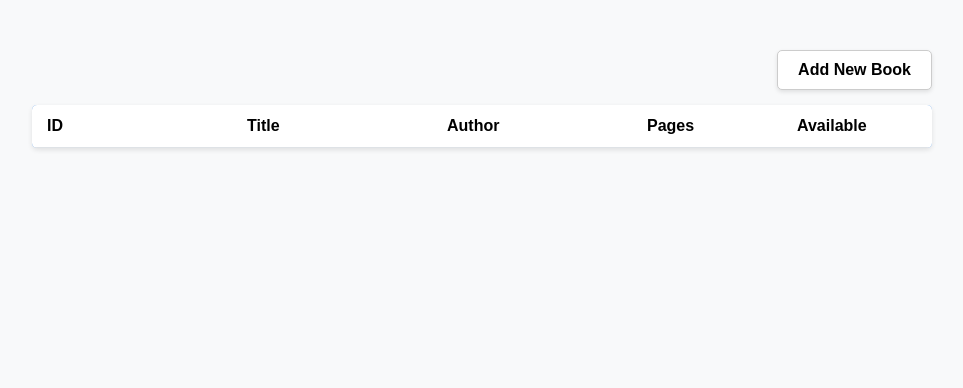
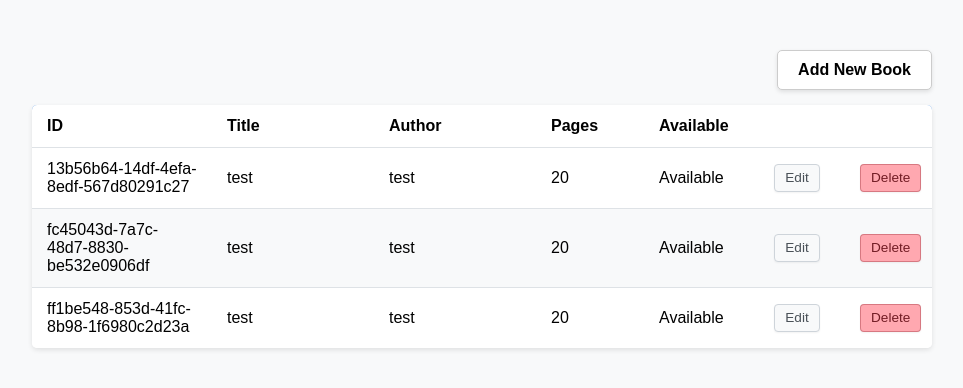
Before and after one commit to ResKyuu/TOP-Library, a plain HTML site: page index.html in a window 1280 px wide. Shown: the whole page, without its empty margins (158-1121 px from the left). Drawn offline with Linux system fonts and the light colour scheme.

Commit message:
Project not yet finished. - Added 2 Buttons to Edit and delete a book - Finished logic for the button to delete a Book - To Do; Logic for the button to edit a Book

```diff
--- a/index.html
+++ b/index.html
@@ -47,7 +47,7 @@
         </form>
       </dialog>
       <button class="addBookBtn" id="showBookDialog">Add New Book</button>
-      <table>
+      <table id="book-table">
         <thead>
           <tr>
             <th>ID</th>
@@ -55,6 +55,8 @@
             <th>Author</th>
             <th>Pages</th>
             <th>Available</th>
+            <th></th>
+            <th></th>
           </tr>
         </thead>
         <tbody id="book-list">
--- a/script.js
+++ b/script.js
@@ -35,6 +35,7 @@ function displayBooks(myLibrary) {
         ? document.createTextNode("Available")
         : document.createTextNode("Not Available")
     );
+    createButtons(newRow, Book.id);
   });
 }
 
@@ -43,6 +44,7 @@ showButton.addEventListener("click", () => {
 });
 
 closeButton.addEventListener("click", () => {
+  dialog.close();
   dialog.querySelector("form").reset();
 });
 
@@ -84,7 +86,45 @@ addNewBookBtn.addEventListener("click", () => {
       ? document.createTextNode("Available")
       : document.createTextNode("Not Available")
   );
-
+  createButtons(newRow, uniqueID);
   form.reset();
   dialog.close();
 });
+
+function createButtons(row, bookId) {
+  const editBook = row.insertCell();
+  const deleteBook = row.insertCell();
+
+  const editButton = document.createElement("button");
+  editButton.classList.add("editButton");
+  editButton.textContent = "Edit";
+
+  const deleteButton = document.createElement("button");
+  deleteButton.classList.add("deleteButton");
+  deleteButton.textContent = "Delete";
+
+  editBook.appendChild(editButton);
+  deleteBook.appendChild(deleteButton);
+
+  editButton.addEventListener("click", () => {
+    console.log("Edit button clicked for row:", bookId);
+  });
+
+  deleteButton.addEventListener("click", () => {
+    row.remove(-1);
+    const bookLibraryIndex = myLibrary.findIndex((Book) => {
+      if (Book.id === bookId) {
+        return true;
+      } else {
+        return false;
+      }
+    });
+    console.log(bookLibraryIndex);
+    myLibrary.splice(bookLibraryIndex, 1);
+  });
+}
+
+addBookToLibrary(crypto.randomUUID(), "test", "test", 20, true);
+addBookToLibrary(crypto.randomUUID(), "test", "test", 20, true);
+addBookToLibrary(crypto.randomUUID(), "test", "test", 20, true);
+displayBooks(myLibrary);
--- a/style.css
+++ b/style.css
@@ -86,23 +86,38 @@ td {
 
 th:nth-child(1),
 td:nth-child(1) {
+  /* ID */
   width: 20%;
 }
 th:nth-child(2),
 td:nth-child(2) {
-  width: 20%;
+  /* Title */
+  width: 18%;
 }
 th:nth-child(3),
 td:nth-child(3) {
-  width: 20%;
+  /* Author */
+  width: 18%;
 }
 th:nth-child(4),
 td:nth-child(4) {
-  width: 15%;
+  /* Pages */
+  width: 12%;
 }
 th:nth-child(5),
 td:nth-child(5) {
-  width: 15%;
+  /* Available */
+  width: 12%;
+}
+th:nth-child(6), /* Edit Button Column */
+td:nth-child(6) {
+  width: 10%;
+  text-align: center; /* Center button */
+}
+th:nth-child(7), /* Delete Button Column */
+td:nth-child(7) {
+  width: 10%;
+  text-align: center; /* Center button */
 }
 
 dialog {
@@ -201,3 +216,103 @@ dialog .form-buttons {
   gap: 10px;
   margin-top: 15px;
 }
+
+/* Styles for dynamically added buttons */
+.editButton,
+.deleteButton {
+  padding: 6px 12px; /* Smaller padding for table buttons */
+  border-radius: 4px;
+  cursor: pointer;
+  font-weight: normal; /* Normal weight */
+  font-size: 0.9em; /* Slightly smaller font */
+  border: 1px solid transparent; /* Start with transparent border */
+  transition: background-color 0.2s ease, border-color 0.2s ease,
+    color 0.2s ease;
+}
+
+.editButton {
+  background-color: #ffc107; /* Amber/Yellow */
+  color: #000000;
+  border-color: #ffc107;
+}
+
+.editButton:hover {
+  background-color: #e0a800; /* Darker amber */
+  border-color: #d39e00;
+}
+
+.deleteButton {
+  background-color: #dc3545; /* Red */
+  color: white;
+  border-color: #dc3545;
+}
+
+.deleteButton:hover {
+  background-color: #c82333; /* Darker red */
+  border-color: #bd2130;
+}
+
+/* --- Styles for dynamically added buttons in the table --- */
+
+/* Container cell for the buttons */
+td.action-buttons {
+  text-align: center;
+  white-space: nowrap;
+}
+
+.editButton,
+.deleteButton {
+  display: inline-block;
+  padding: 5px 10px;
+  margin: 0 3px;
+  border-radius: 4px;
+  cursor: pointer;
+  font-weight: 500;
+  font-size: 0.85em;
+  border: 1px solid #ced4da; /* Consistent light border */
+  transition: background-color 0.2s ease, border-color 0.2s ease,
+    box-shadow 0.2s ease; /* Smooth transitions */
+  vertical-align: middle;
+  line-height: 1.2;
+  box-shadow: 0 1px 2px rgba(0, 0, 0, 0.05); /* Subtle shadow */
+}
+
+/* Edit Button Specifics - Using a neutral gray */
+.editButton {
+  background-color: #f8f9fa; /* Light gray, matches even rows */
+  color: #495057; /* Dark gray text */
+  border-color: #ced4da; /* Match default border */
+}
+
+.editButton:hover {
+  background-color: #e9ecef; /* Slightly darker gray on hover */
+  border-color: #adb5bd; /* Slightly darker border */
+}
+
+/* Delete Button Specifics - Keeping red */
+.deleteButton {
+  background-color: #ffa8b0; /* Lighter red background */
+  color: #721c24; /* Darker red text */
+  border-color: #75010d49; /* Lighter red border */
+}
+
+.deleteButton:hover {
+  background-color: #f1b0b7; /* Slightly darker red background */
+  border-color: #ec8c98; /* Slightly darker red border */
+  color: #721c24; /* Keep text color */
+}
+
+/* Focus styles for accessibility */
+.editButton:focus,
+.deleteButton:focus {
+  outline: 2px solid #80bdff; /* Lighter blue focus outline */
+  outline-offset: 1px;
+  box-shadow: 0 0 0 0.2rem rgba(74, 144, 226, 0.25); /* Add focus shadow */
+}
+
+/* Remove previous hover styles with transform/shadow */
+.editButton:hover,
+.deleteButton:hover {
+  box-shadow: 0 1px 2px rgba(0, 0, 0, 0.07); /* Keep shadow subtle on hover */
+  transform: none; /* Ensure no transform */
+}
```
